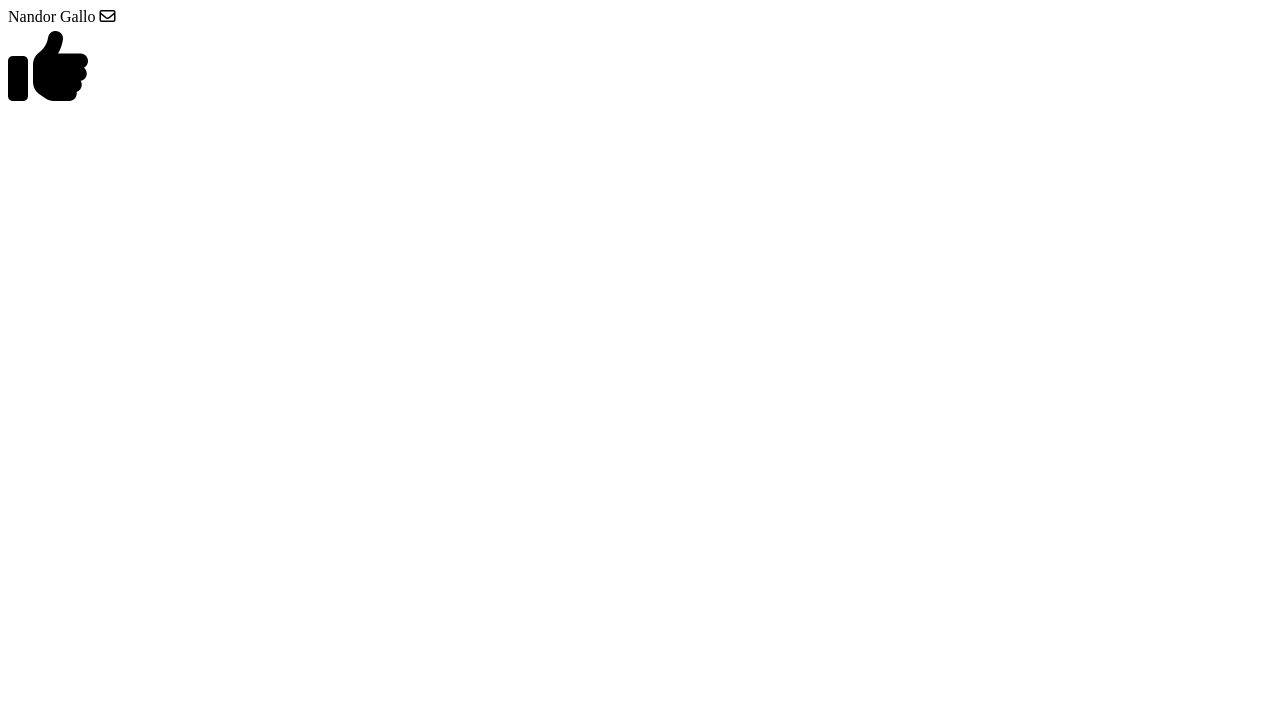
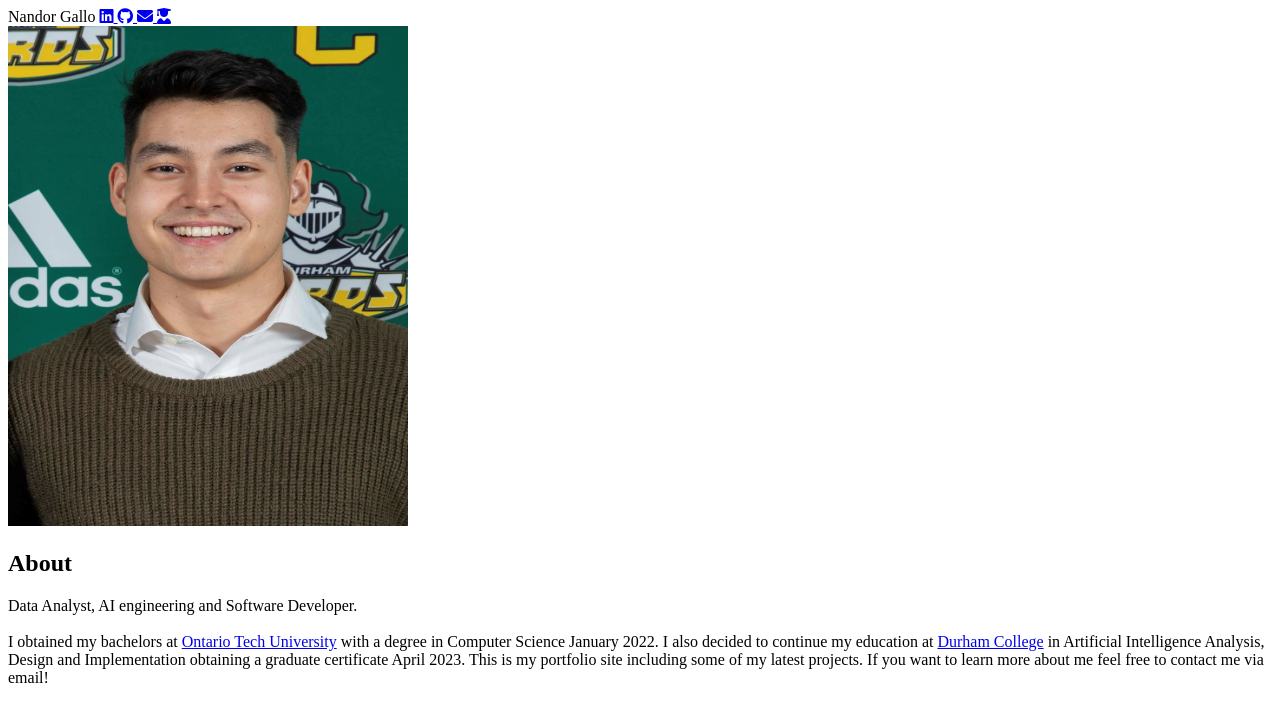
Before and after one commit to nandor-gallo/nandor-gallo.com, a plain HTML site: page index.html in a window 1280 px wide. Drawn offline with Linux system fonts and the light colour scheme.

Commit message:
Added some html needs css...

```diff
--- a/index.html
+++ b/index.html
@@ -6,21 +6,62 @@
     <head>
         <title>Nandor Gallo's Portfolio</title>
         <script src="https://kit.fontawesome.com/60b13ac983.js" crossorigin="anonymous"></script>
+        <link rel="stylesheet" , type="text/css" , href="styles/index.css" />
 
     </head>
 
     <header>
+        <!-- Includes: Name, Header Links, and Social icons... -->
         <nav class="navbar">
             <div class="top">
                 <a>Nandor Gallo</a>
-                <i class="fa-regular fa-envelope"></i>
+                <a rel="noopener noreferrer" class="social-media-icon" href="https://www.linkedin.com/in/nandor-gallo-82a168145/"
+                    data-hint="LinkedIn" target="_blank" aria-label="Linkedin-Link">
+                    <i class="fab fa-linkedin"></i>
+                </a>
+                <a rel="noopener noreferrer" class="social-media-icon" href="https://github.com/nandor-gallo" data-hint="Github" target="_blank" aria-label="Github-Link">
+                    <i class="fab fa-github"></i>
+                </a>
+                <a rel="noopener noreferrer" class="social-media-icon" href="mailto:nandorgallo@gmail.com" data-hint="Email"
+                    aria-label="Gmail-Link">
+                    <i class="fas fa-envelope"></i>
+                </a>
+
+                <a rel="noopener noreferrer" class="social-media-icon" href="https://ontariotechu.ca/programs/undergraduate/computers-and-technology/computer-science/index.php" data-hint="Ontario Tech Computer Science School Website" aria-label="University-Link">
+                    <i class="fas fa-user-graduate"></i>
+                </a>
             </div>
         </nav>
 
     </header>
 
-    <body>
-        <i class="fa-solid fa-thumbs-up fa-5x"></i>
+    <body class="mainBody">
+        <!-- About Me Card -->
+        <div class="AboutBox">
+            <img class="profilePicture" src="resources/profilePicture.jpg" height="500px" width="400px">
+            <h2>About</h2>
+            <p>
+                Data Analyst, AI engineering and Software Developer.
+                <br><br>
+                I obtained my bachelors at <a rel="noopener noreferrer" data-content="Ontario Tech University"
+                href="https://ontariotechu.ca/programs/undergraduate/computers-and-technology/computer-science/index.php" target="_blank">Ontario Tech University</a> with a degree in Computer Science January 2022. I also decided to
+                continue my education at
+                <a rel="noopener noreferrer" data-content="Ontario Tech University"
+                    href="https://durhamcollege.ca/programs/artificial-intelligence-analysis-design-and-implementation-graduate-certificate"
+                    target="_blank">Durham College</a> in Artificial Intelligence Analysis, Design and Implementation obtaining a
+                graduate certificate April 2023. This is my portfolio site including some of my
+                latest projects. If you want to learn more about me feel free to contact me via email!
+            </p>
+
+        </div>
+        <!-- Put Projects in Cards -->
+        <div class="Projects">
+
+        </div>
+        <!-- Contact Me Card -->
+        <div class="Contact">
+
+        </div>
     </body>
 
 
--- a/styles/index.css
+++ b/styles/index.css
@@ -0,0 +1,3 @@
+.mainBody{
+
+}
```
Also changed, not shown: resources/profilePicture.jpg (added).
